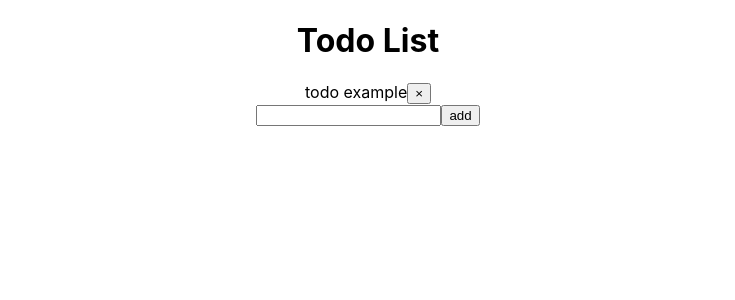
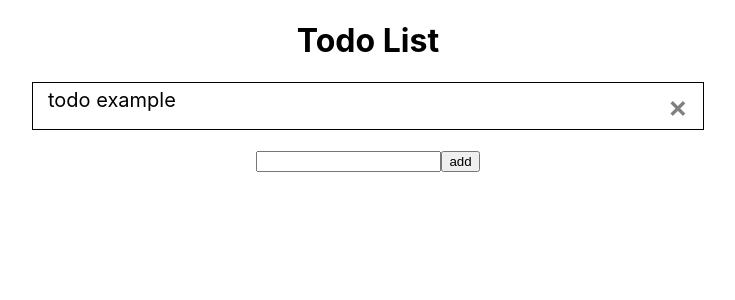
Before and after one commit to AFS-Bootcamp-202211-Group-B/todo-react-day12-starter, a React (Create React App) app: page / in a window 1280 px wide. Shown: the top 300 px of the page, without its empty margins (272-1007 px from the left). Built offline with nearby package versions, Linux system fonts and the light colour scheme.

Commit message:
feat: improve UI for close button

```diff
--- a/src/features/TodoItem.css
+++ b/src/features/TodoItem.css
@@ -1,6 +1,26 @@
 .line{
     text-decoration-line: line-through
 }
-.cursorchange{
+.text{
     cursor: pointer ;
+    font-size: 20px;
 }
+
+.box{
+    width: 50%;
+    padding: 15px;
+    border: 1px solid black;
+    margin: auto;
+    margin-bottom: 20px;
+    text-align: left;
+    justify-content: space-between;
+    display:inline-flex;
+    padding-top: 5px;
+    padding-bottom: 5px;
+}
+.close-button{
+    font-size: 30px;
+    color: grey;
+    font-weight: 600;
+    cursor: pointer;
+}
--- a/src/features/TodoItem.js
+++ b/src/features/TodoItem.js
@@ -5,10 +5,9 @@ import {deleteToDo} from "./todoListSlice";
 import "./TodoItem.css"
 export default function TodoItem(props) {
 const dispatch = useDispatch();
-const classes = ` cursorchange ${props.todo.done?"line":""}`;
-  return <div onClick={() => {dispatch(changeDone(props.todo.id))}}
-  className={classes}>
-    {props.todo.text}<button className="close-button" aria-label="Close alert" type="button"><span className="clickcursor" aria-hidden="true" onClick={() => dispatch(deleteToDo(props.todo.id))}>&times;</span></button>
-
+const classes = ` text ${props.todo.done?"line":""}`;
+  return <div className="box">
+    <span onClick={() => {dispatch(changeDone(props.todo.id))}}
+  className={classes}>{props.todo.text}</span><span className="close-button" onClick={() => dispatch(deleteToDo(props.todo.id))}>&times;</span>
   </div>;
 }
```
